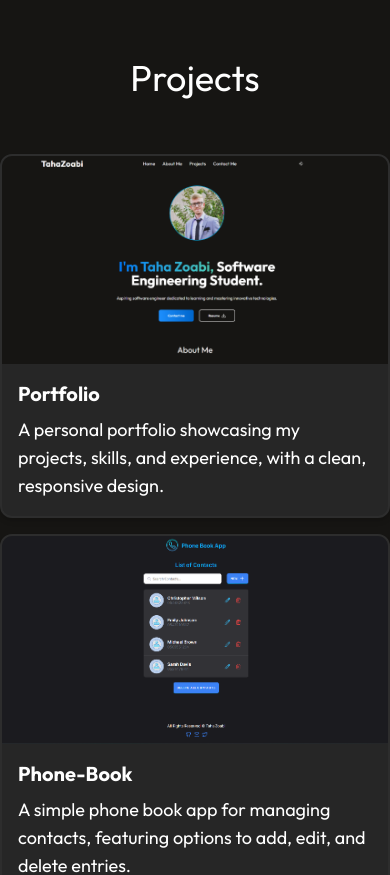
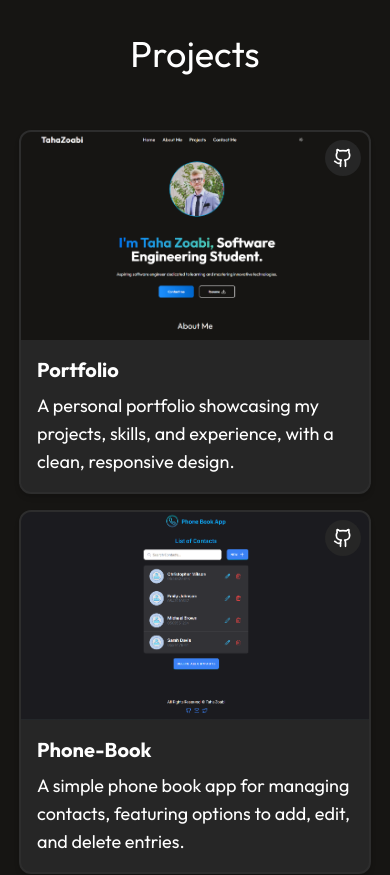
Before and after one commit to dpaulos6/portfolio, a React (Vite) app: page / in a window 390 px wide. Shown: the part 1803-2678 px from the top of the page. Built offline with nearby package versions, Linux system fonts and the light colour scheme.

Commit message:
feat: improve responsiveness

```diff
--- a/src/components/About.tsx
+++ b/src/components/About.tsx
@@ -1,24 +1,24 @@
-import Title from "./Title.tsx";
-import pic from "../assets/pic.jpg";
+import Title from './Title.tsx'
+import pic from '../assets/pic.jpg'
 function About() {
   return (
     <>
       <Title>About Me</Title>
-      <div className={"flex flex-col gap-6 justify-center md:flex-row  p-4"}>
+      <div className={'flex flex-col justify-center gap-6 p-4 md:flex-row'}>
         <div>
           <img
             src={pic}
             alt="personal-picture"
-            className={" w-[90%] md:w-[450px] rounded-lg mx-auto"}
+            className={'mx-auto w-[90%] rounded-lg md:w-[450px]'}
           />
         </div>
-        <div className={"flex flex-col  w-full md:w-[50%] gap-3 "}>
-          <p className={"text-2xl my-3"}>
+        <div className={'flex w-full flex-col gap-3 md:w-[50%]'}>
+          <p className={'my-3 text-2xl'}>
             Hello! I'm Taha Zoabi, a 25-year-old software engineering student
             with a passion for technology and a strong desire to grow as a
             developer.
           </p>
-          <p className={"text-2xl my-3"}>
+          <p className={'my-3 text-2xl'}>
             I thrive on the challenge of learning new programming languages and
             tools, always eager to tackle the next project that pushes my skills
             to the limit. My journey in tech has been both exciting and
@@ -26,9 +26,8 @@ function About() {
           </p>
         </div>
       </div>
-      ;
     </>
-  );
+  )
 }
 
-export default About;
+export default About
--- a/src/components/Projects.tsx
+++ b/src/components/Projects.tsx
@@ -9,8 +9,8 @@ function Projects() {
       <div className="flex items-center justify-center gap-4">
         <Title>Projects</Title>
       </div>
-      <div className="mx-auto mb-16 max-w-2xl">
-        <ResponsiveMasonry columnsCountBreakPoints={{ 350: 1, 750: 2 }}>
+      <div className="mx-auto mb-16 max-w-sm px-4 md:max-w-2xl">
+        <ResponsiveMasonry columnsCountBreakPoints={{ 0: 1, 768: 2 }}>
           <Masonry
             gutter="1rem"
             className={
--- a/src/components/ui/Card.tsx
+++ b/src/components/ui/Card.tsx
@@ -12,7 +12,7 @@ const Card: React.FC<ProjectProps> = ({ project }) => {
       {project.link && (
         <a
           href={project.link}
-          className="bg-input hover:bg-border pointer-events-none absolute right-2 top-2 z-10 rounded-full p-2 opacity-0 transition group-hover:pointer-events-auto group-hover:opacity-100"
+          className="bg-input hover:bg-border absolute right-2 top-2 z-10 rounded-full p-2 transition md:pointer-events-none md:opacity-0 md:group-hover:pointer-events-auto md:group-hover:opacity-100"
         >
           <Github className="h-5 w-5" />
         </a>
```
